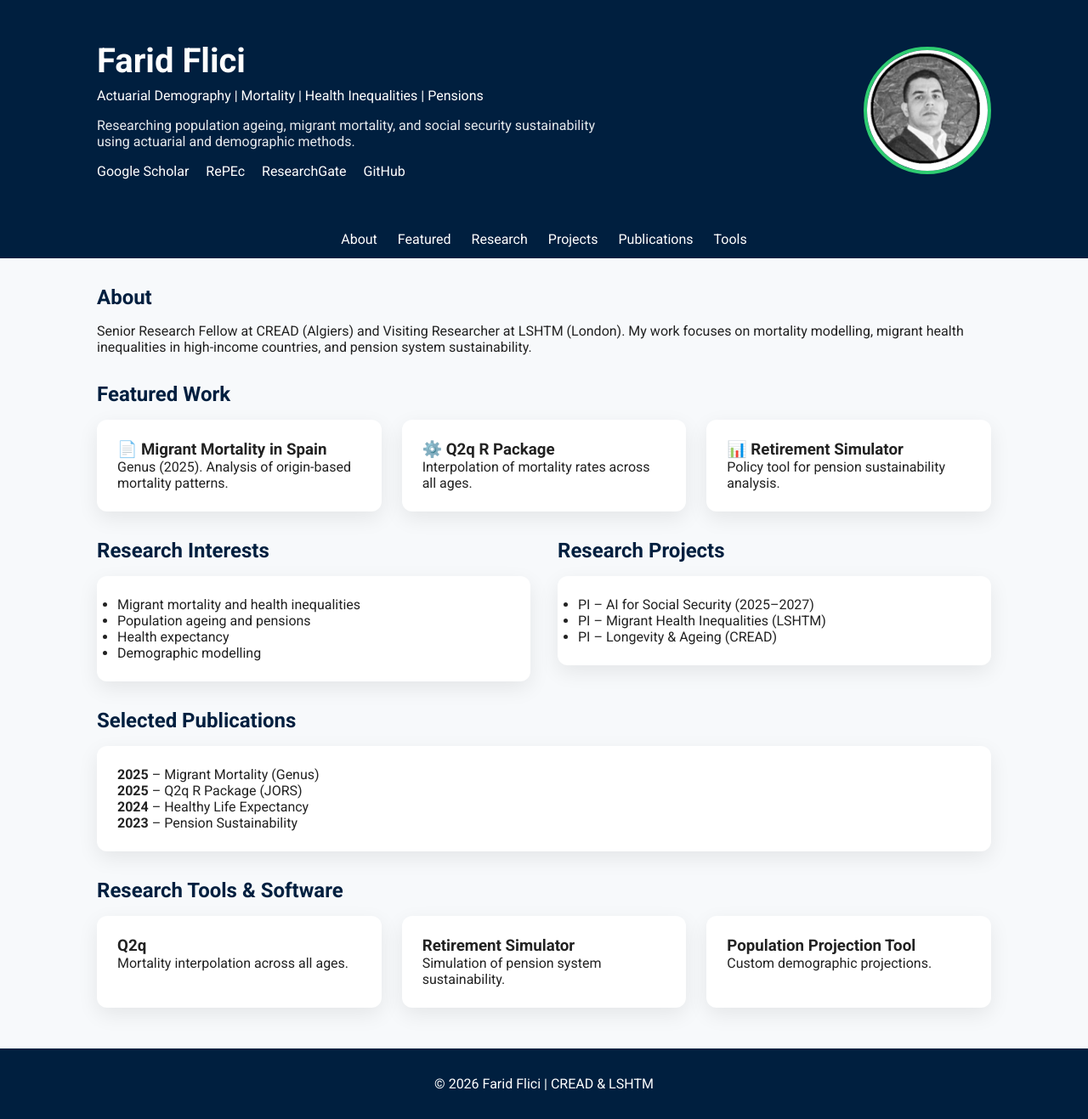
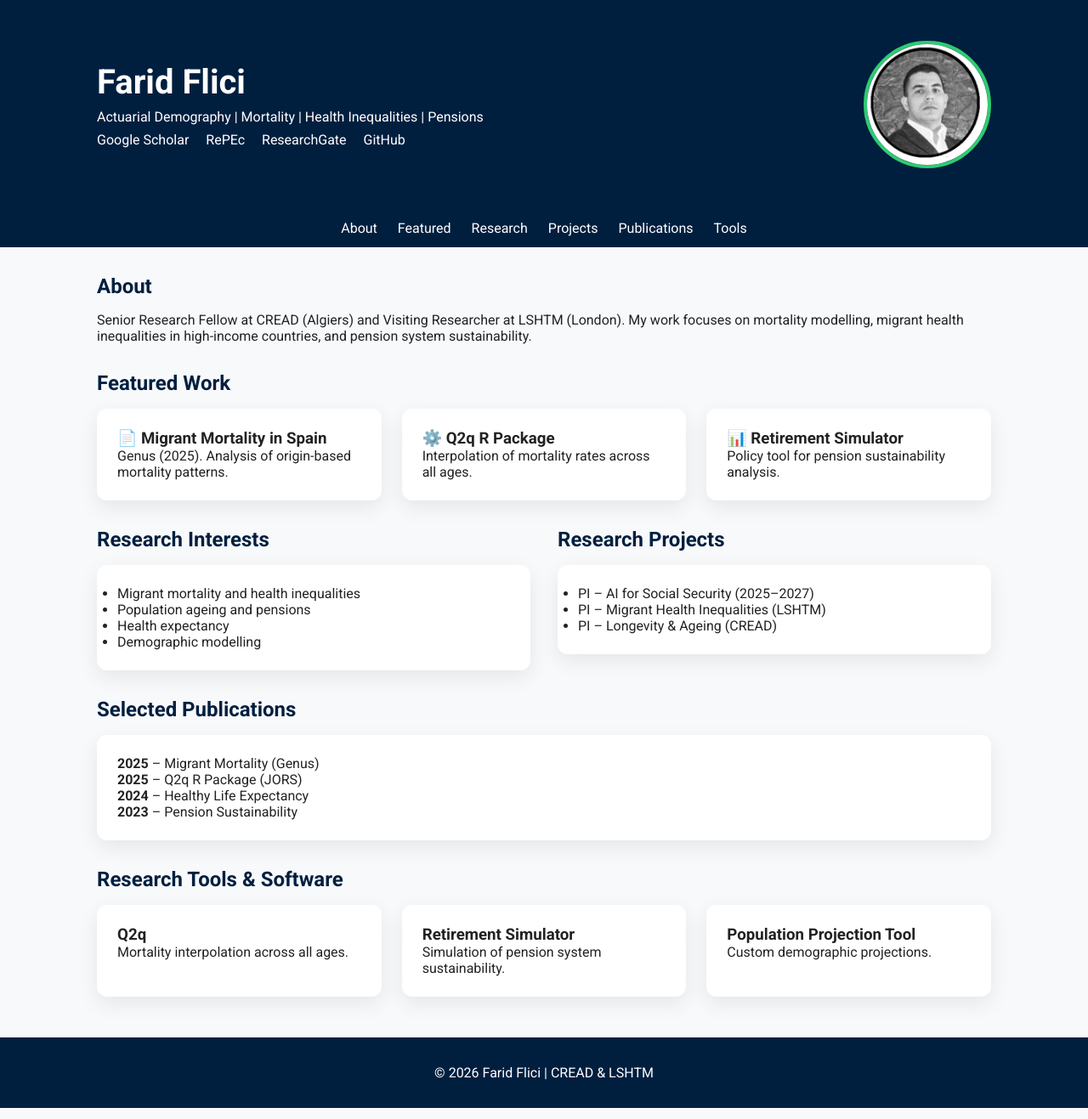
Before and after one commit to Farid-FLICI/farid-flici.github.io, a Jekyll site: the page index2.html, which Jekyll copies as it is, in a window 1280 px wide. Shown: the whole page at 85% size. Built offline with Jekyll 4.4.1, drawn with Linux system fonts in a browser that asks for light colours.

Commit message:
Update index2.html

```diff
--- a/index2.html
+++ b/index2.html
@@ -164,10 +164,6 @@ footer{
 <h1>Farid Flici</h1>
 <p class="subtitle">Actuarial Demography | Mortality | Health Inequalities | Pensions</p>
 
-<p class="tagline">
-Researching population ageing, migrant mortality, and social security sustainability using actuarial and demographic methods.
-</p>
-
 <div class="quick-links">
 <a href="#">Google Scholar</a>
 <a href="#">RePEc</a>
```
